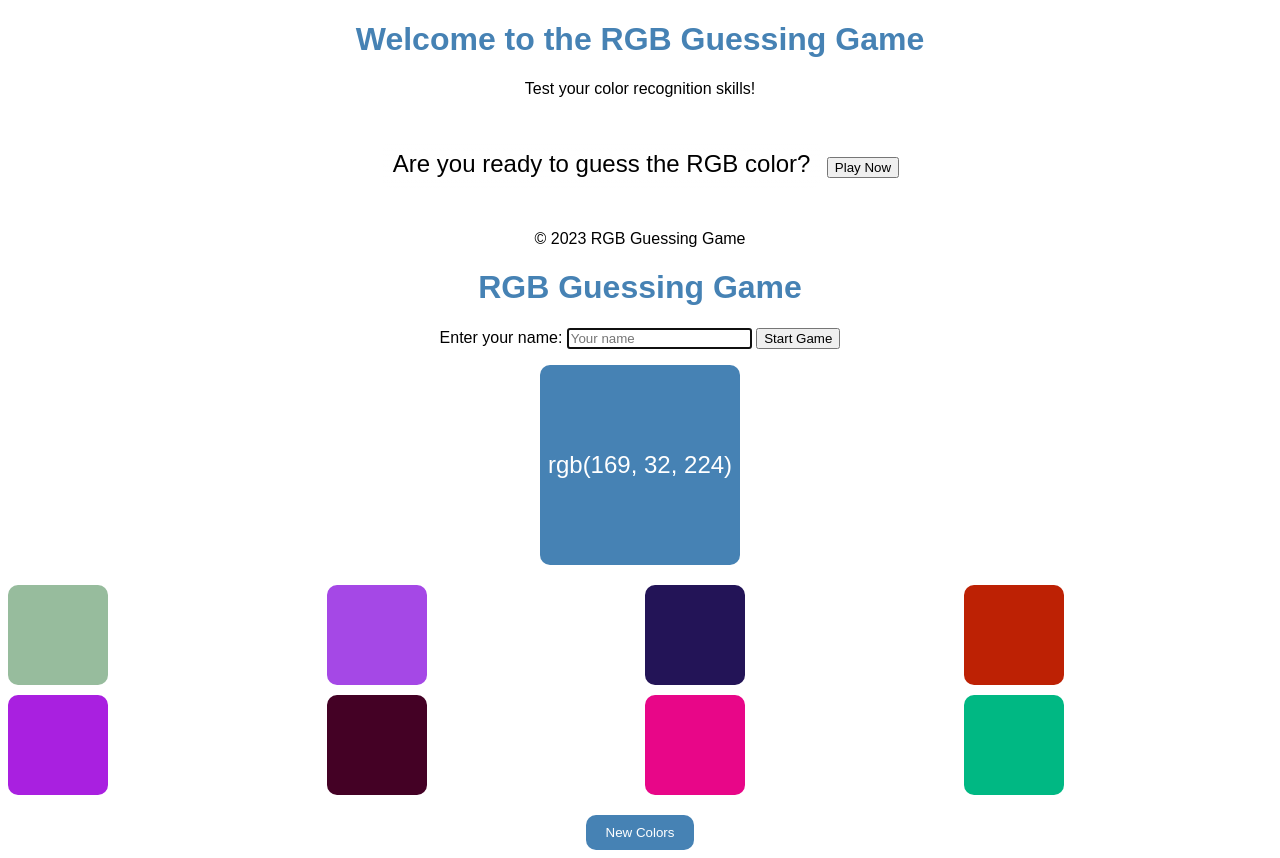
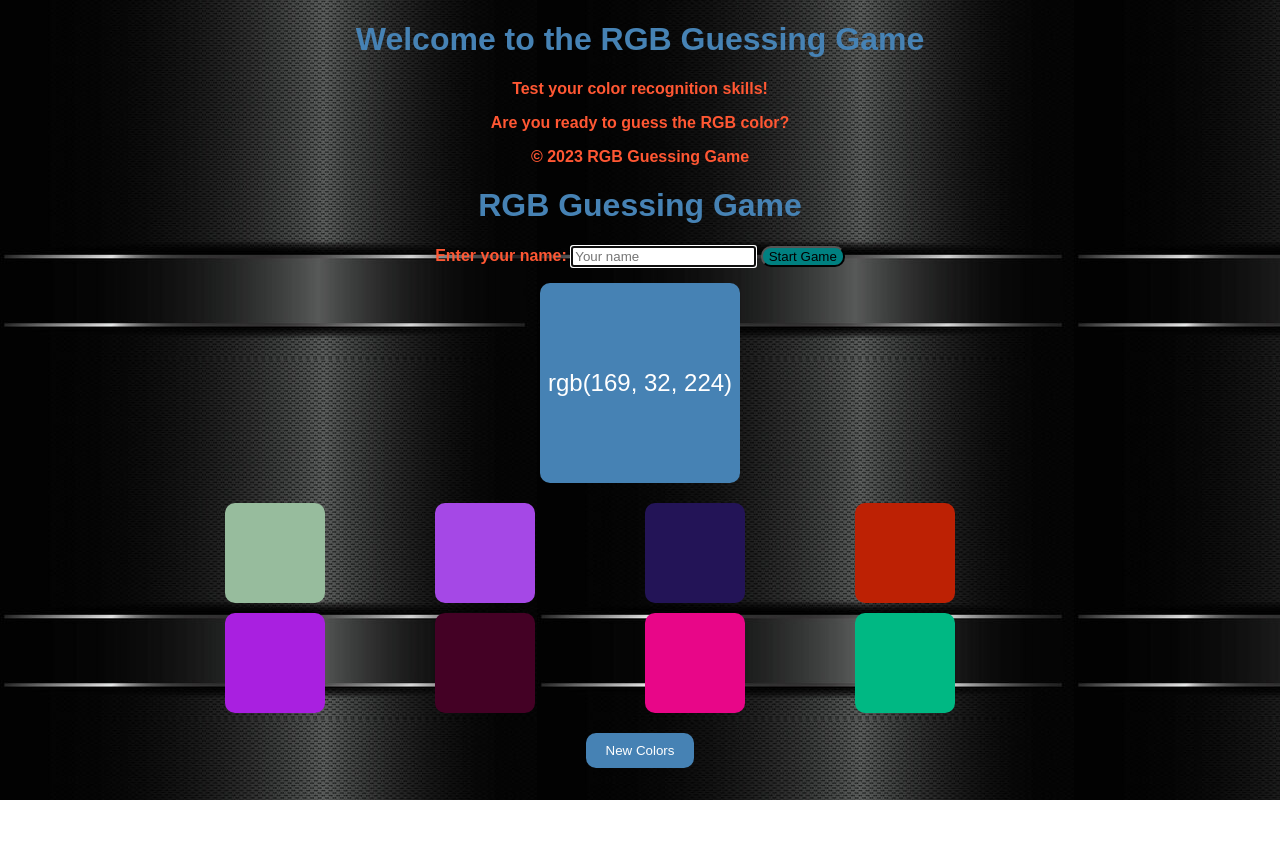
Before and after one commit to deji911/Alx_project, a plain HTML site: page index.html in a window 1280 px wide. After the commit the page ends 800 px from the top, so only its background shows below. Drawn offline with Linux system fonts and the light colour scheme; files whose address does not match are found by name.

Commit message:
new changes

```diff
--- a/css/alx_project.css
+++ b/css/alx_project.css
@@ -2,6 +2,7 @@ body {
 
     font-family: Arial, sans-serif;
     text-align: center;
+    background-image: url("/Users/j4suc/Desktop/ariyoproject/black.jpg");
 }
 
 h1 {
@@ -25,7 +26,7 @@ h1 {
     width: 200px;
     height: 200px;
     margin: 0 auto;
-    background-color: green;
+   /*background-color: yellow;*/
     border-radius: 10px;
     display: flex;
     align-items: center;
@@ -36,8 +37,12 @@ h1 {
 
 #colorContainer {
     display: grid;
-    grid-template-columns: repeat(4, 1fr);
+    grid-template-columns: repeat(4, 200px);
     grid-gap: 10px;
+    margin-top: 20px;
+    justify-content: center;
+    align-items: center;
+    flex-wrap: wrap;
     margin-top: 20px;
 }
 
@@ -46,6 +51,11 @@ h1 {
     height: 100px;
     border-radius: 10px;
     cursor: pointer;
+}
+
+.name-label {
+    font-weight: bold; /* Make the text bold */
+    color: #FF5733; /* Add color (e.g., orange) */
 }
 
 #message {
@@ -63,3 +73,9 @@ h1 {
     color: white;
     border-radius: 10px;
 }
+
+
+#startButton {
+    border-radius: 10px;
+    background-color: teal;
+}
--- a/index.html
+++ b/index.html
@@ -12,28 +12,29 @@
     <div id="landingPage">
         <header>
             <h1>Welcome to the RGB Guessing Game</h1>
-            <p>Test your color recognition skills!</p>
+            <p class="name-label">Test your color recognition skills!</p>
         </header>
         <main>
-            <p id = "glossy">Are you ready to guess the RGB color?</p>
-            <button id="startButton">Play Now</button>
+            <p id="glossy-border" class="name-label">Are you ready to guess the RGB color?</p>
+
         </main>
         <footer>
-            <p>&copy; 2023 RGB Guessing Game</p>
+            <p class="name-label">&copy; 2023 RGB Guessing Game</p>
         </footer>
     </div>
     <div id="gamPage" sytle="display: none;">
         <h1>RGB Guessing Game</h1>
-    <label for="name">Enter your name:</label>
+        <form id="nameForm"></form>
+        <label for="name" class="name-label">Enter your name:</label>
         <input type="text" id="name" placeholder="Your name">
         <button id="startButton">Start Game</button>
-    <p id="welcomeMessage"></p>
+        </form>
+        <p id="welcomeMessage" class="name-label"></p>
         <div id="colorDisplay"></div>
-    <div id="message"></div>
+        <div id="message" class="name-label"></div>
         <div id="colorContainer">
-        <!-- Repeat this div block for each color box -->
             <div class="colorBox"></div>
-        <!-- Repeat this div block for each color box -->
+            <div class="colorBox"></div>
             <div class="colorBox"></div>
             <div class="colorBox"></div>
             <div class="colorBox"></div>
--- a/js/alx_project.js
+++ b/js/alx_project.js
@@ -18,6 +18,7 @@ function init() {
     resetGame();
     setupColorBoxes();
 }
+
 
 function resetGame() {
     colors = generateRandomColors(numBoxes);
```
Also changed, not shown: black.jpg (added). Lines whose indentation alone changed are shown as unchanged.
